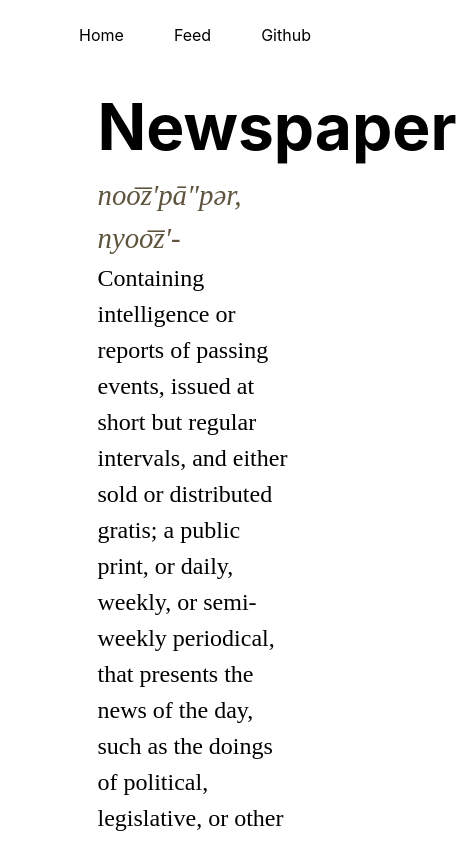
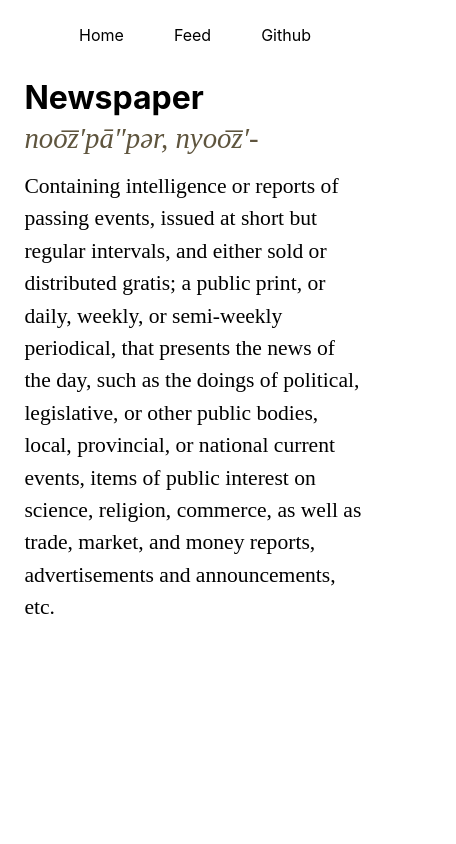
Before and after one commit to ssimondev/next-news, a Next.js app: page / in a window 390 px wide. Shown: the top 844 px of the page, 456 px wide, since content can reach past the window. Built offline with nearby package versions, Linux system fonts and the light colour scheme.

Commit message:
Change the view on smaller screens

```diff
--- a/styles/Home.module.css
+++ b/styles/Home.module.css
@@ -13,12 +13,12 @@
   margin: 0;
   line-height: 1.15;
   font-size: 4rem;
-  padding: 40px 0px 10px 0px;
+  padding-top: 60px;
 }
 .title,
 .description,
 .pronouciation {
-  text-align: inherit;
+  text-align: initial;
   width: 50%;
 }
 .description,
@@ -33,4 +33,25 @@
   font-size: 1.8rem;
   font-style: italic;
   color: rgb(95, 85, 62);
+  padding-bottom: 10px;
 }
+@media only screen and (max-width: 600px) {
+  .title {
+    font-size: 2rem;
+    padding-top: 30px;
+  }
+  .title,
+  .description,
+  .pronouciation {
+    text-align: inherit;
+    width: 87.5%;
+  }
+  .description,
+  .pronouciation
+  {
+    font-size: 1.35rem;
+  }
+  .pronouciation {
+    font-size: 1.8rem;
+  }
+}
```
